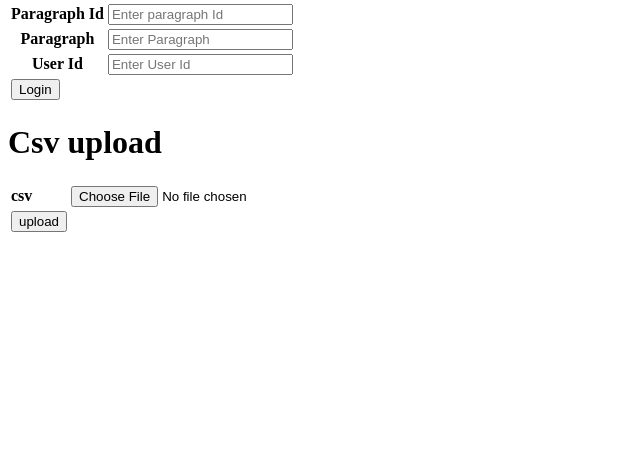
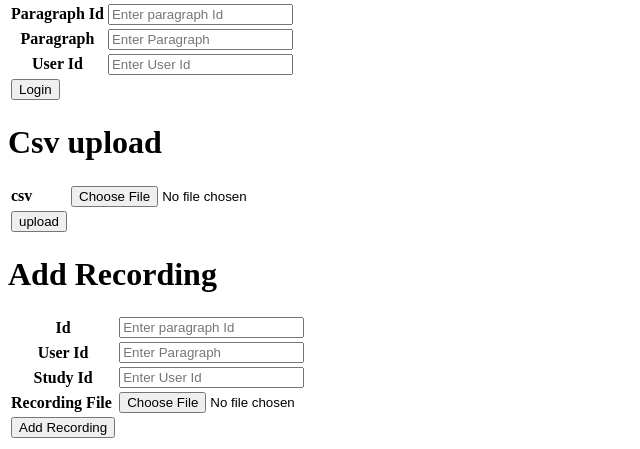
Before and after one commit to anurajput/SpeechAppPython, a Flask app: page /index in a window 1280 px wide. Shown: the part 443-892 px from the top of the page, without its empty margins (0-640 px from the left). Before the commit the page ends 675 px from the top, so only its background shows below. Run offline with Flask 2, Linux system fonts and the light colour scheme.

Commit message:
added recording and recording model

```diff
--- a/app.py
+++ b/app.py
@@ -2,15 +2,18 @@ import os
 import jwt
 import traceback
 import datetime
+from flask_cors import CORS
 from functools import wraps
 from werkzeug.utils import secure_filename
 from flask import Flask, request, redirect, render_template, jsonify
 from flask.ext.bcrypt import Bcrypt
 from flask_sqlalchemy import SQLAlchemy
-from models import app, db, User, Study
+from models import app, db, User, Study, Recording
 
 # app = Flask(__name__)
 bcrypt = Bcrypt(app)
+
+cors = CORS(app, resources={r"/api/*": {"origins": "*"}})
 app.config['secretkey'] = 'some-strong+secret#key'
 
 
@@ -43,7 +46,7 @@ def index():
     return render_template('index.html', **temp_data)
 
 
-@app.route('/user_registration', methods=['POST'])
+@app.route('/api/user_registration', methods=['POST'])
 def user_registration():
     ret = {}
     try:
@@ -65,13 +68,19 @@ def user_registration():
     return jsonify(ret)
 
 
-@app.route('/user_login', methods=['POST'])
+@app.route('/api/user_login', methods=['POST'])
 def user_login():
     ret = {}
     try:
         email = request.form['email']
-        pswd = request.form['pswd']
+        pswd = request.form['password']
         query = User.query.filter_by(email=email).first()
+
+        # check email is valid or not
+        if not query:
+            ret["msg"] = 'Login failed! Email is not valid'
+            ret["success"] = False
+            return jsonify(ret)
         password_db = query.password
 
         # match password
@@ -88,9 +97,9 @@ def user_login():
             ret['success'] = True
             ret['msg'] = 'Login successful'
             ret['token'] = token.decode('UTF-8')
-        else:
-            ret['msg'] = 'Login failed! Email and Password not match'
-            ret['success'] = False
+            return jsonify(ret)
+        ret['msg'] = 'Login failed! Email and Password not match'
+        ret['success'] = False
 
     except Exception as exp:
         print 'user_login() :: Got exception: %s' % exp
@@ -143,7 +152,8 @@ def add_study():
     return 'file upload successfully'
 
 
-@app.route('/study')
+@app.route('/api/study')
+@token_required
 def study():
 
     ret = {}
@@ -192,7 +202,8 @@ def study():
     return jsonify(ret)
 
 
-@app.route('/get_study_material')
+@app.route('/api/get_study_material')
+@token_required
 def get_study_material():
     ret = {}
     studies = []
@@ -222,6 +233,44 @@ def get_study_material():
     return jsonify(ret)
 
 
+@app.route('/api/add_recording', methods=['POST'])
+def add_recording():
+    ret = {}
+    prefix = request.base_url[:-len('/api/add_recording')]
+    try:
+        id = request.form['id']
+        user_id = request.form['user_id']
+        study_id = request.form['study_id']
+
+        # recording upload
+        filename = ''
+        recording_file = request.files['recording_file']
+
+        if recording_file.filename == '':
+            flash('Nop Selectd file')
+            return redirect(request.url)
+        if recording_file and allowed_file(recording_file.filename):
+            filename = secure_filename(recording_file.filename)
+            recording_file.save(os.path.join(app.config
+                                             ['UPLOAD_FOLDER'], filename))
+            recording = '%s/%s' % (file_path, filename)
+
+        save_recording_file_url = '%s/uploads/%s' % (prefix, filename)
+
+        # save in database
+        recording = Recording(id, user_id, study_id, save_recording_file_url)
+        db.session.add(recording)
+        db.session.commit()
+        ret["success"] = True
+        ret["msg"] = 'recording added successfully'
+    except Exception as exp:
+        print 'add_recording() :: Got excepion: %s' % exp
+        print(traceback.format_exc())
+        ret["msg"] = '%s' % exp
+        ret["success"] = False
+    return jsonify(ret)
+
+
 if __name__ == '__main__':
-    port = int(os.environ.get('PORT', 5000))
+    port = int(os.environ.get('PORT', 8080))
     app.run(host='0.0.0.0', port=port, debug=True, threaded=True)
--- a/templates/index.html
+++ b/templates/index.html
@@ -5,7 +5,7 @@
     </head>
     <body>
         <h1>Registration SpeechApp</h1>
-        <form action="/user_registration" method="post">
+        <form action="/api/user_registration" method="post">
             <table>
                 <tr>
                     <th>User Id</th>
@@ -31,7 +31,7 @@
 
     <!--=========================== [ Login ] =================================-->
         <h1>Login SpeechApp</h1>
-        <form action="/user_login" method="post">
+        <form action="/api/user_login" method="post">
             <table>
                 <tr>
                     <th>User Email</th>
@@ -39,7 +39,7 @@
                 </tr>
                 <tr>
                     <th>User Password</th>
-                    <td><input type="password" name="pswd" placeholder="Enter User Id"></td>
+                    <td><input type="password" name="password" placeholder="Enter User Id"></td>
                 </tr>
                 <tr>
                     <td><input type="Submit" name="submit" value="Login"></td>
@@ -82,5 +82,31 @@
                 </tr>
             </table>
         </form>
+
+    <!--=========================== [ Paragraph ] =================================-->
+        <h1>Add Recording</h1>
+        <form action="/api/add_recording" method="post" enctype="multipart/form-data">
+            <table>
+                <tr>
+                    <th>Id</th>
+                    <td><input type="text" name="id" placeholder="Enter paragraph Id"></td>
+                </tr>
+                <tr>
+                    <th>User Id</th>
+                    <td><input type="text" name="user_id" placeholder="Enter Paragraph"></td>
+                </tr>
+                <tr>
+                    <th>Study Id</th>
+                    <td><input type="text" name="study_id" placeholder="Enter User Id"></td>
+                </tr>
+                <tr>
+                    <td><b>Recording File</b></td>
+                    <td><input type="file" name="recording_file" value="recording_file" /></td>
+                </tr>
+                <tr>
+                    <td><input type="Submit" name="submit" value="Add Recording"></td>
+                </tr>
+            </table>
+        </form>
     </body>
 </html>
```
Also changed, not shown: models.py (+31 -0 lines).
